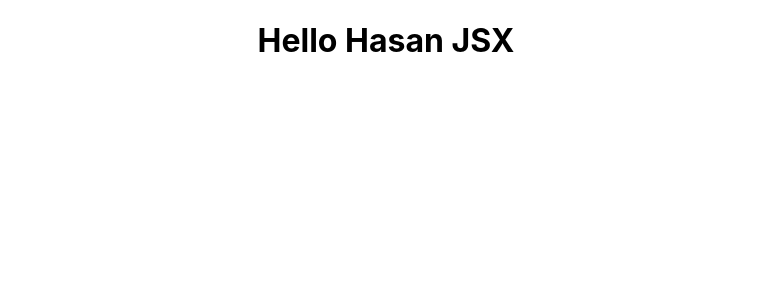
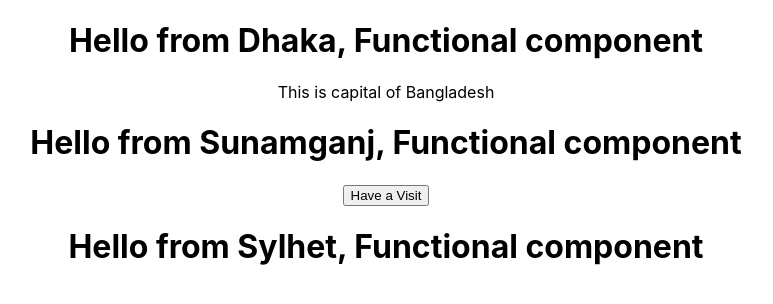
Before and after one commit to farhapartex/learning-react-js, a React (Create React App) app: page / in a window 1280 px wide. Shown: the top 304 px of the page, without its empty margins (254-1027 px from the left). Built offline with nearby package versions, Linux system fonts and the light colour scheme.

Commit message:
learnt props

```diff
--- a/src/App.js
+++ b/src/App.js
@@ -7,9 +7,15 @@ import Hello from './components/Hello';
 function App() {
   return (
     <div className="App">
-      {/* <Greet></Greet>
-      <Welcome></Welcome> */}
-      <Hello></Hello>
+      <Greet name="Dhaka">
+        <p>This is capital of Bangladesh</p>
+      </Greet>
+      <Greet name="Sunamganj">
+        <button>Have a Visit</button>
+      </Greet>
+      <Greet name="Sylhet"></Greet>
+      {/* <Welcome></Welcome> */}
+      {/* <Hello></Hello> */}
     </div>
   );
 }
--- a/src/components/Greet.js
+++ b/src/components/Greet.js
@@ -6,8 +6,14 @@ import React from "react"
 
 // const Greet = () => <h1>Hello Nazmul</h1>
 
-const Greet = () => {
-    return <h1>Hello Nazmul, Functional component</h1>
+const Greet = (props) => {
+    console.log(props);
+    return (
+        <div>
+            <h1>Hello from {props.name}, Functional component</h1>
+            {props.children}
+        </div>
+    )
 }
 
 export default Greet
```
